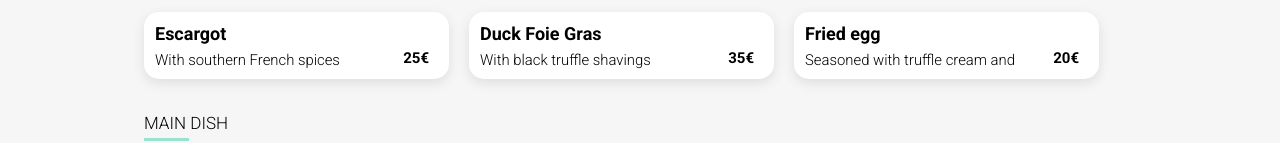
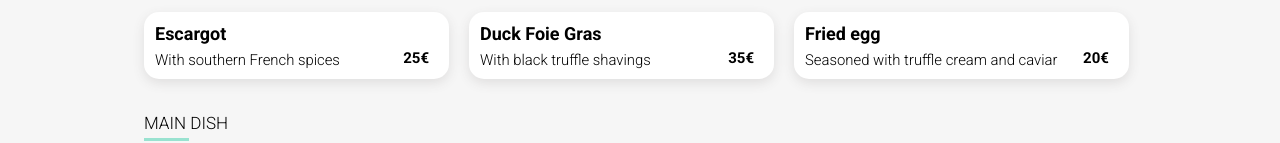
Before and after one commit to juliah90/P3-Ohmyfood, a website: page fullpalette.html in a window 1280 px wide. Shown: the part 574-717 px from the top of the page. Drawn offline with Linux system fonts and the light colour scheme; a web font is replaced by a local one.

Commit message:
fixed missing phrase

```diff
--- a/fullpalette.html
+++ b/fullpalette.html
@@ -80,7 +80,7 @@
                         <div class="menu_blocks">
                             <div class="menu_blocks_heading-info">
                                 <h3 class="blocks_heading">Fried egg</h3>
-                                <p class="blocks_info">Seasoned with truffle cream and</p>
+                                <p class="blocks_info">Seasoned with truffle cream and caviar</p>
                             </div>
                             <div class="menu_blocks_price-check">
                                 <p class="blocks_price">20€</p>
```
